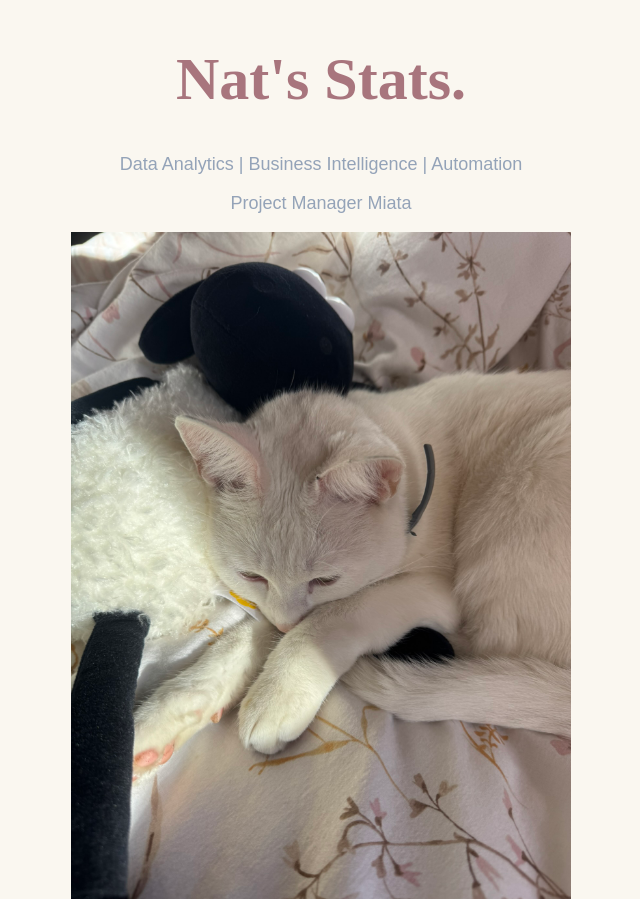
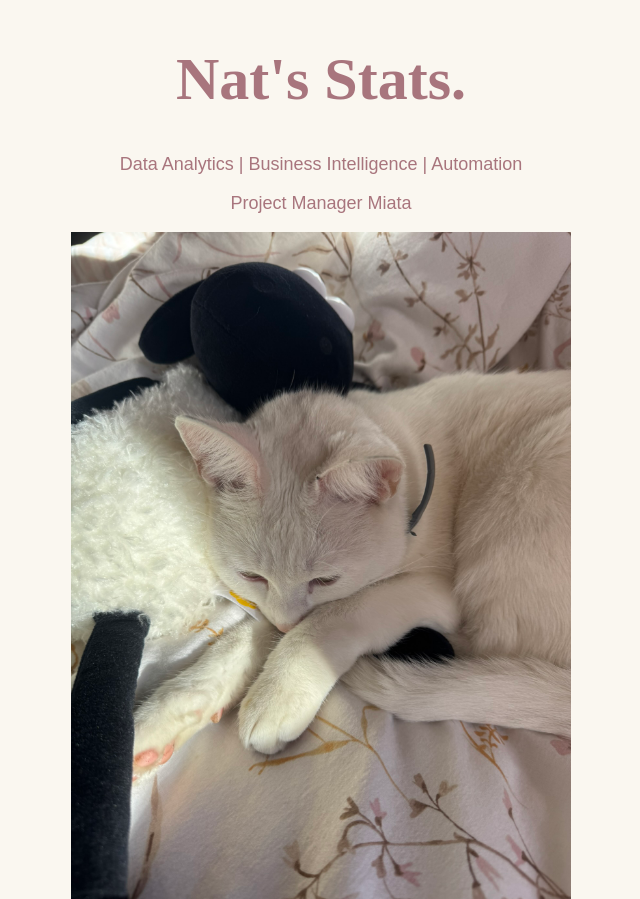
Before and after one commit to NMichalik/NMichalik.github.io, a plain HTML site: page index.html in a window 1280 px wide. Shown: the part 103-1002 px from the top of the page, without its empty margins (319-959 px from the left). Drawn offline with Linux system fonts and the light colour scheme.

Commit message:
Colour fix

```diff
--- a/index.html
+++ b/index.html
@@ -22,7 +22,7 @@
 
         p {
             font-size: 18px;
-            color: #94a3b8;
+            color: #A8757D;
         }
     </style>
 <link rel="stylesheet" href="style.css">
```
